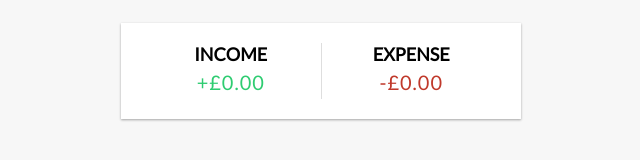
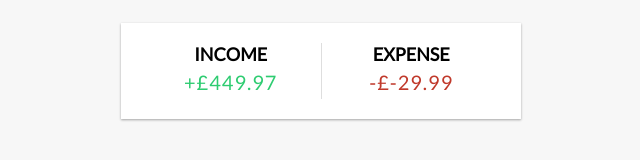
Before and after one commit to sdjhen/expenses-tracker, a Vue app: page / in a window 1280 px wide. Shown: the part 148-308 px from the top of the page, without its empty margins (319-959 px from the left). Built offline with nearby package versions, Linux system fonts and the light colour scheme.

Commit message:
calculated income/expense/total & passed to components as props

```diff
--- a/src/App.vue
+++ b/src/App.vue
@@ -2,7 +2,7 @@
      <Header />
       <div class="container">
         <Balance :total="total" />
-        <IncomeExpenses />
+        <IncomeExpenses :income="income" :expenses="expenses" />
         <TransactionList :transactions="transactions" />
         <AddTransaction />
       </div>
@@ -24,10 +24,28 @@
         {id: 4, text: 'Camera', amount:150.00},
       ]);
 
-
+        // Get Total
       const total = computed(() => {
         return transactions.value.reduce((acc, transaction) => {
             return acc + transaction.amount
         }, 0)
       })
+
+      // Get Income
+      const income = computed(() => {
+        return transactions.value
+        .filter((transaction) => transaction.amount > 0)
+        .reduce((acc, transaction) => {
+            return acc + transaction.amount
+        }, 0).toFixed(2)
+      })
+
+// Get Expenses
+const expenses = computed(() => {
+        return transactions.value
+        .filter((transaction) => transaction.amount < 0)
+        .reduce((acc, transaction) => {
+            return acc + transaction.amount
+        }, 0).toFixed(2)
+      })
   </script>
--- a/src/components/IncomeExpenses.vue
+++ b/src/components/IncomeExpenses.vue
@@ -2,12 +2,26 @@
     <div class="inc-exp-container">
         <div>
           <h4>Income</h4>
-          <p id="money-plus" class="money plus">+£0.00</p>
+          <p id="money-plus" class="money plus">+£{{ income }}</p>
         </div>
         <div>
           <h4>Expense</h4>
-          <p id="money-minus" class="money minus">-£0.00</p>
+          <p id="money-minus" class="money minus">-£{{ expenses }}</p>
         </div>
       </div>
+</template>
 
-</template>
+<script setup>
+import { defineProps } from 'vue';
+
+const props = defineProps({
+  income: {
+    type: Number,
+    required: true,
+  },
+  expenses: {
+    type: Number,
+    required: true,
+  }
+})
+</script>
```
